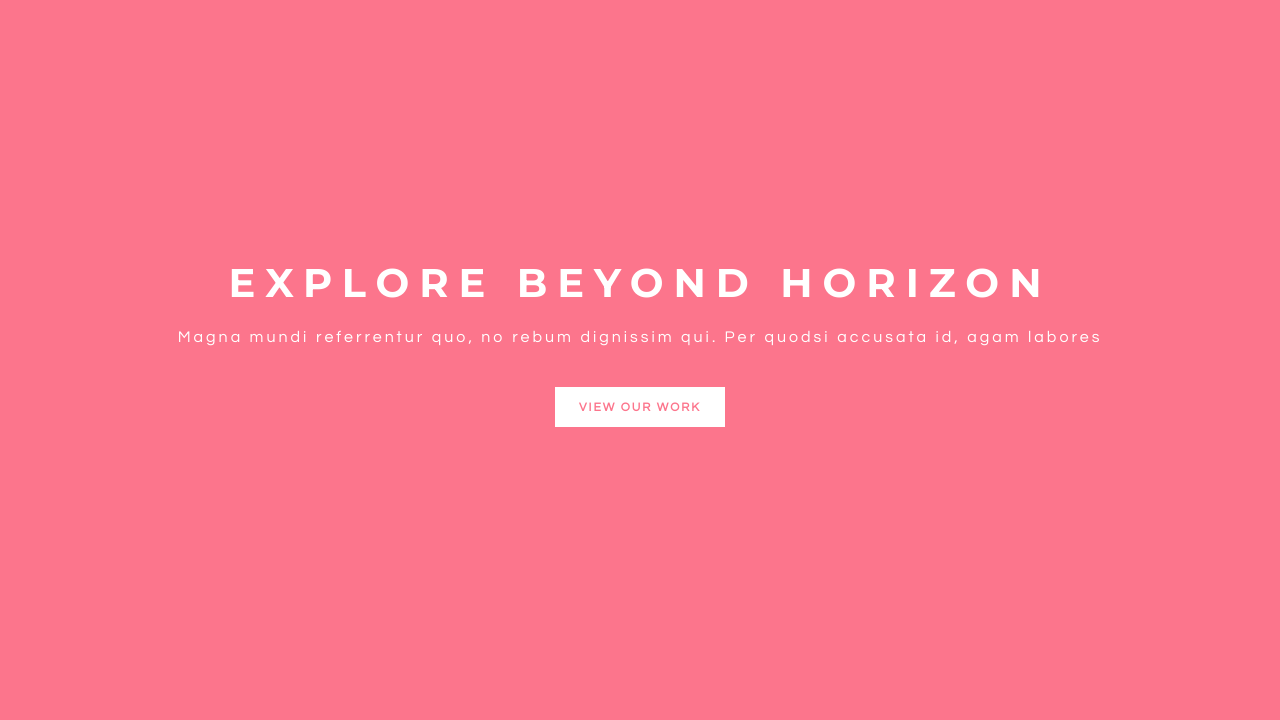
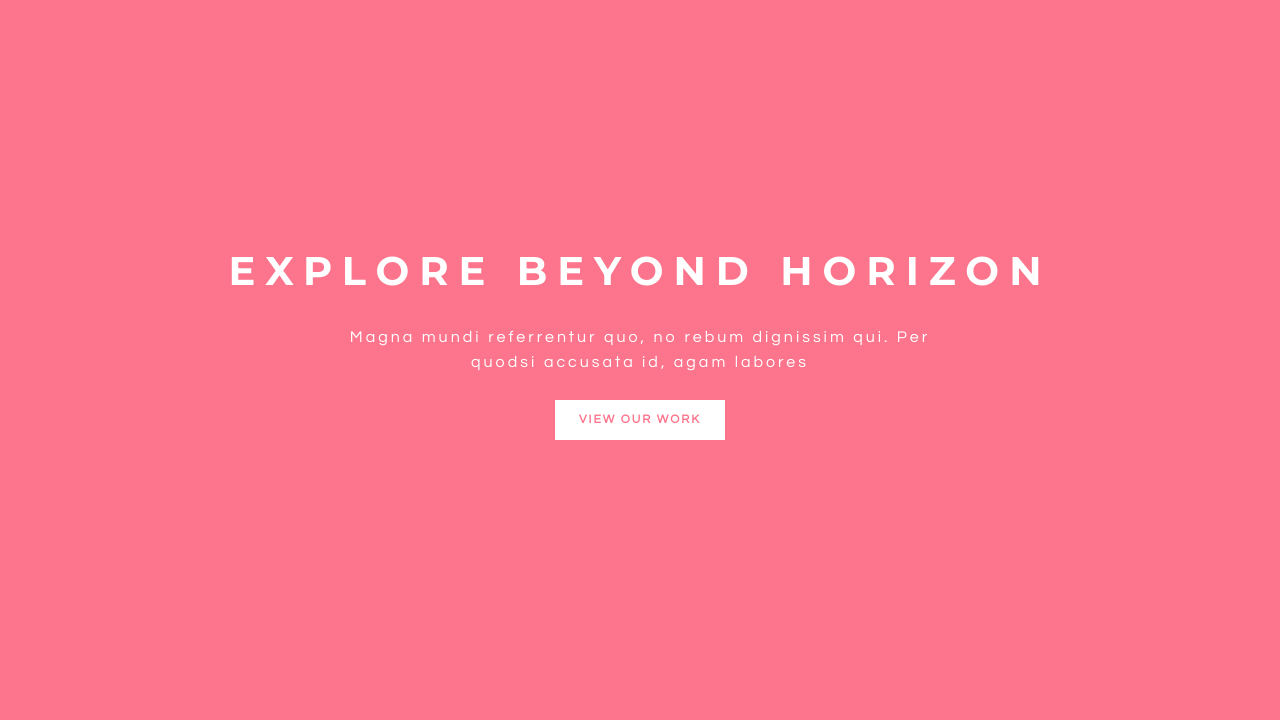
Before and after one commit to edgg72/Tita-Media-Assesment, a plain HTML site: page index.html in a window 1280 px wide. Shown: the part 80-800 px from the top of the page. Drawn offline with Linux system fonts and the light colour scheme; no server answers.

Commit message:
updating h4 in main section

```diff
--- a/_mainContainer.scss
+++ b/_mainContainer.scss
@@ -18,7 +18,8 @@
         letter-spacing: 3px;
         font-size: 16px;
         font-weight: 300;
-        width: 100%;
+        max-width: 600px;
+        min-width: 200px;
         text-align: center;
         line-height: 25px;
     }
```
Also changed, not shown: styles.css.
